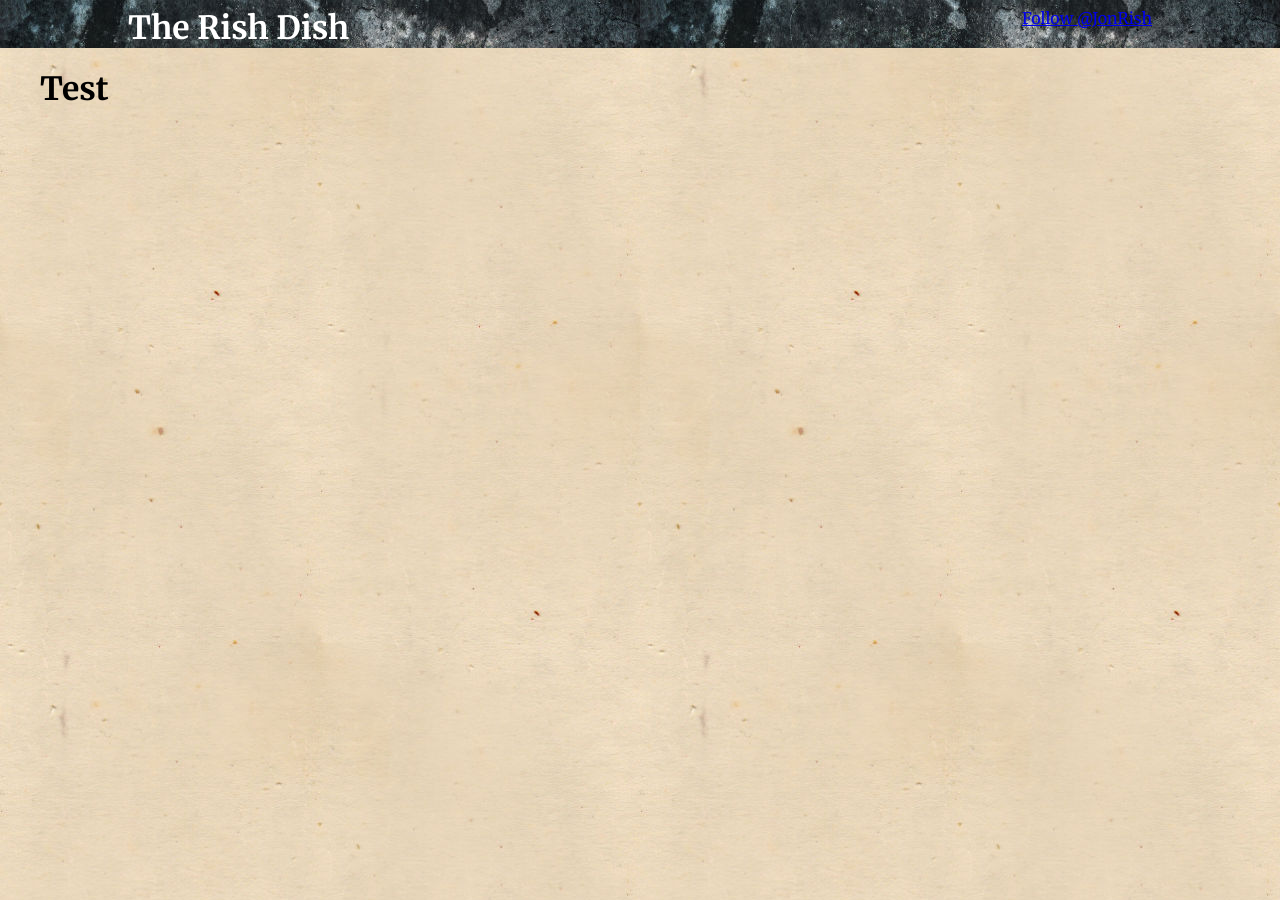
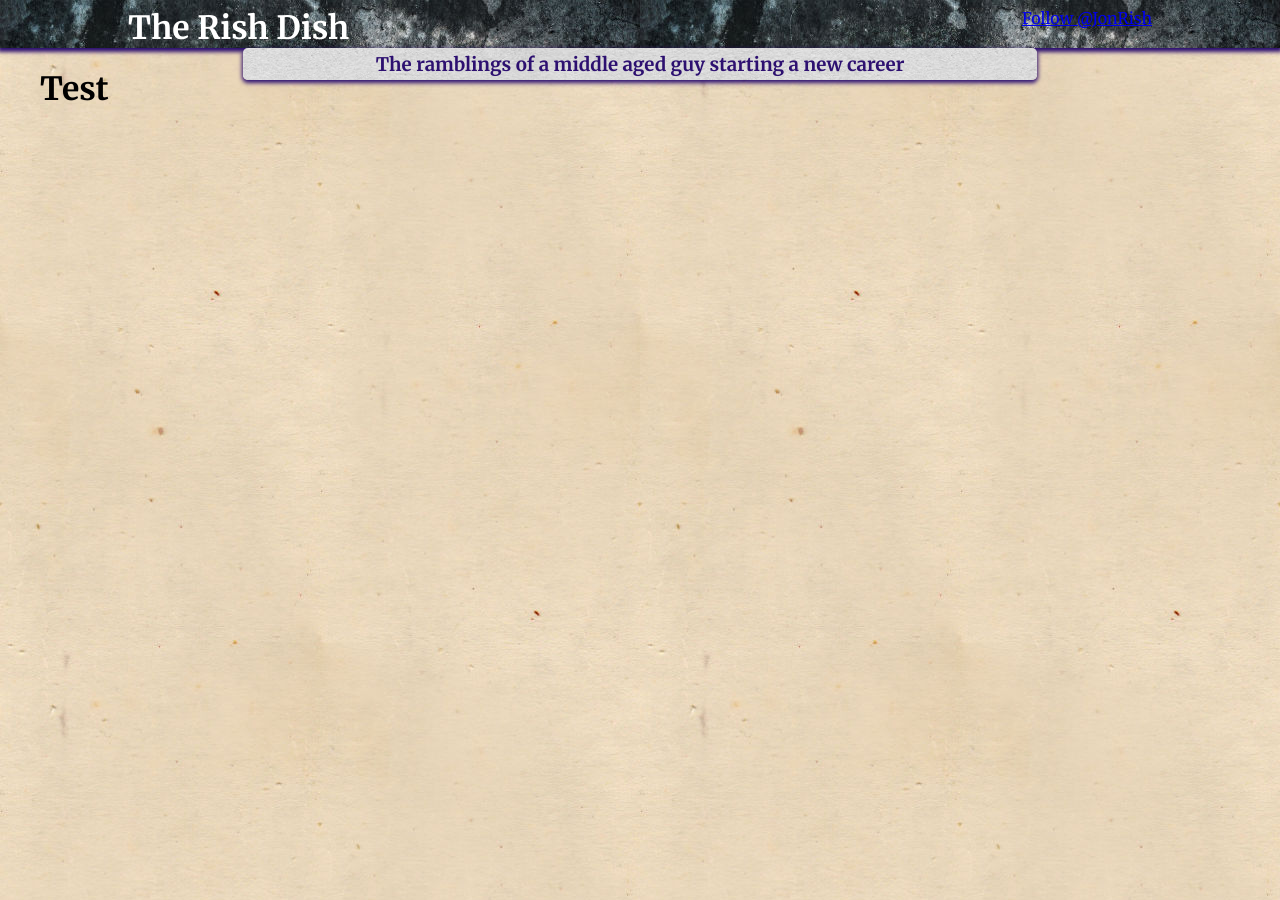
Before and after one commit to jonrish/jonrish.github.io, a Jekyll site: the page built from index.html, in a window 1280 px wide. Built offline with Jekyll 4.4.1, drawn with Linux system fonts in a browser that asks for light colours; nearby versions of some CDN libraries; Markdown is read by kramdown in place of the engine named in the settings; comment, search, counter and statistics services are not loaded.

Commit message:
add more texture to header / quick 'me' summary

```diff
--- a/_includes/header.html
+++ b/_includes/header.html
@@ -1,11 +1,10 @@
-<header>
-	<h1>The Rish Dish</h1>
-	<a href="https://twitter.com/JonRish" class="twitter-follow-button" data-show-count="false" data-size="large">Follow @JonRish</a>
+<header class='btcf'>
+	<div class='banner btcf'>
+		<h1>The Rish Dish</h1>
+		<a href="https://twitter.com/JonRish" class="twitter-follow-button" data-show-count="false" data-size="large">Follow @JonRish</a>
+	</div>
+	<div class='me'>
+		<h3>The ramblings of a middle aged guy starting a new career</h3>
+	</div>
 
-
-
-
-
-
-	<script>!function(d,s,id){var js,fjs=d.getElementsByTagName(s)[0],p=/^http:/.test(d.location)?'http':'https';if(!d.getElementById(id)){js=d.createElement(s);js.id=id;js.src=p+'://platform.twitter.com/widgets.js';fjs.parentNode.insertBefore(js,fjs);}}(document, 'script', 'twitter-wjs');</script>
 </header>
--- a/_layouts/main.html
+++ b/_layouts/main.html
@@ -6,6 +6,7 @@
 	<link rel="stylesheet" type="text/css" href="/css/main.css">
 	<meta name="viewport" content="width=device-width">
 	<link href='http://fonts.googleapis.com/css?family=Merriweather:400,700' rel='stylesheet' type='text/css'>
+	<script src="//ajax.googleapis.com/ajax/libs/jquery/1.10.2/jquery.min.js"></script>
 </head>
 <body>
 
@@ -17,5 +18,7 @@
 
 	</div>
 
+	<script src="/js/main.js" type="text/javascript"></script>
+
 </body>
 </html>
--- a/css/main.css
+++ b/css/main.css
@@ -1,3 +1,9 @@
+.btcf:after {
+  content:"";
+  display:table;
+  clear:both;
+ }
+
 body {
 	min-width: 720px;
 	background-image: url("/images/seamlesspaper4.jpg");
@@ -11,11 +17,16 @@ header {
 	top: 0;
 	height: 3em;
 	background-image: url("/images/grunge9.jpg");
+	box-shadow: 0 2px 4px 2px #2d1070;
 }
 
-header h1 {
+.banner {
+	margin: 0 10%;
+}
+
+.banner h1 {
+	margin: 0;
 	color: white;
-	margin: 0 0 0 10%;
 	width: 50%;
 	padding: .25em 0 0 0;
 	float: left;
@@ -24,7 +35,22 @@ header h1 {
 .twitter-follow-button {
 	float: right;
 	padding: .5em 0 0 0;
-	margin-right: 10%;
+}
+
+.me {
+	position: relative;
+	background-image: url("/images/seamlesstexture19_1200.jpg");
+	height: 2em;
+	margin: 0 19%;
+	border-radius: .3em;
+	box-shadow: 0 2px 4px 1px #2d1070;
+}
+
+.me h3 {
+	text-align: center;
+	margin: 0;
+	padding: .25em 0 0 0;
+	color: #2d1070;
 }
 
 .main-container {
--- a/index.html
+++ b/index.html
@@ -10,6 +10,6 @@ title: The Rish Dish
       <li><span>{{ post.date | date_to_string }}</span> &raquo; <a href="{{ post.url }}">{{ post.title }}</a></li>
     {% endfor %}
   </ul>
-</div> -->
-
+</div>
+ -->
 <h1>Test</h1>
--- /dev/null
+++ b/js/main.js
@@ -0,0 +1 @@
+!function(d,s,id){var js,fjs=d.getElementsByTagName(s)[0],p=/^http:/.test(d.location)?'http':'https';if(!d.getElementById(id)){js=d.createElement(s);js.id=id;js.src=p+'://platform.twitter.com/widgets.js';fjs.parentNode.insertBefore(js,fjs);}}(document, 'script', 'twitter-wjs');
```
Also changed, not shown: _posts/2013-08-16-testing-1-2-3.markdown (deleted, +0 -34 lines), css/default.css (renamed from css/main(default).css), images/17.jpg (added), images/seamlesstexture19_1200.jpg (added), images/seamlesstexture24_1200.jpg (added), 1 other file.
